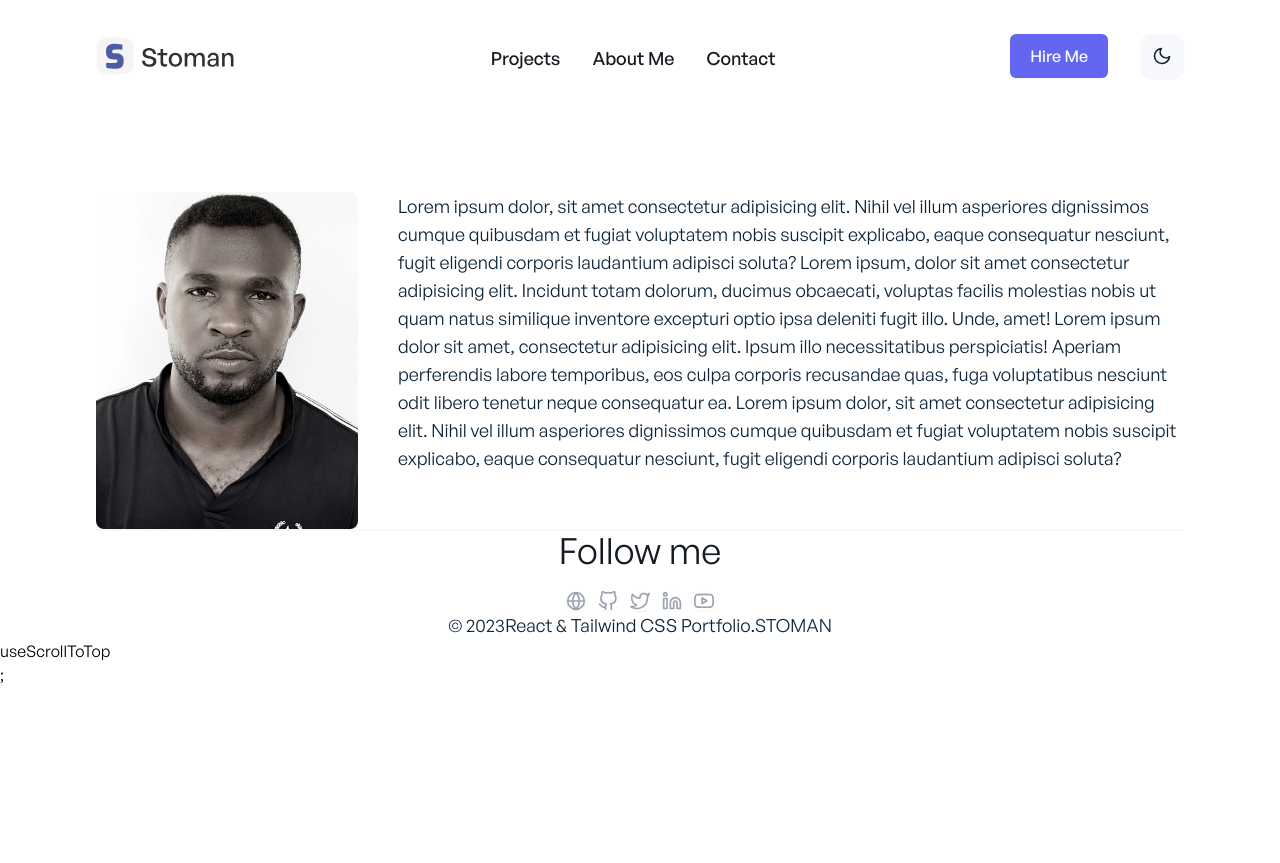
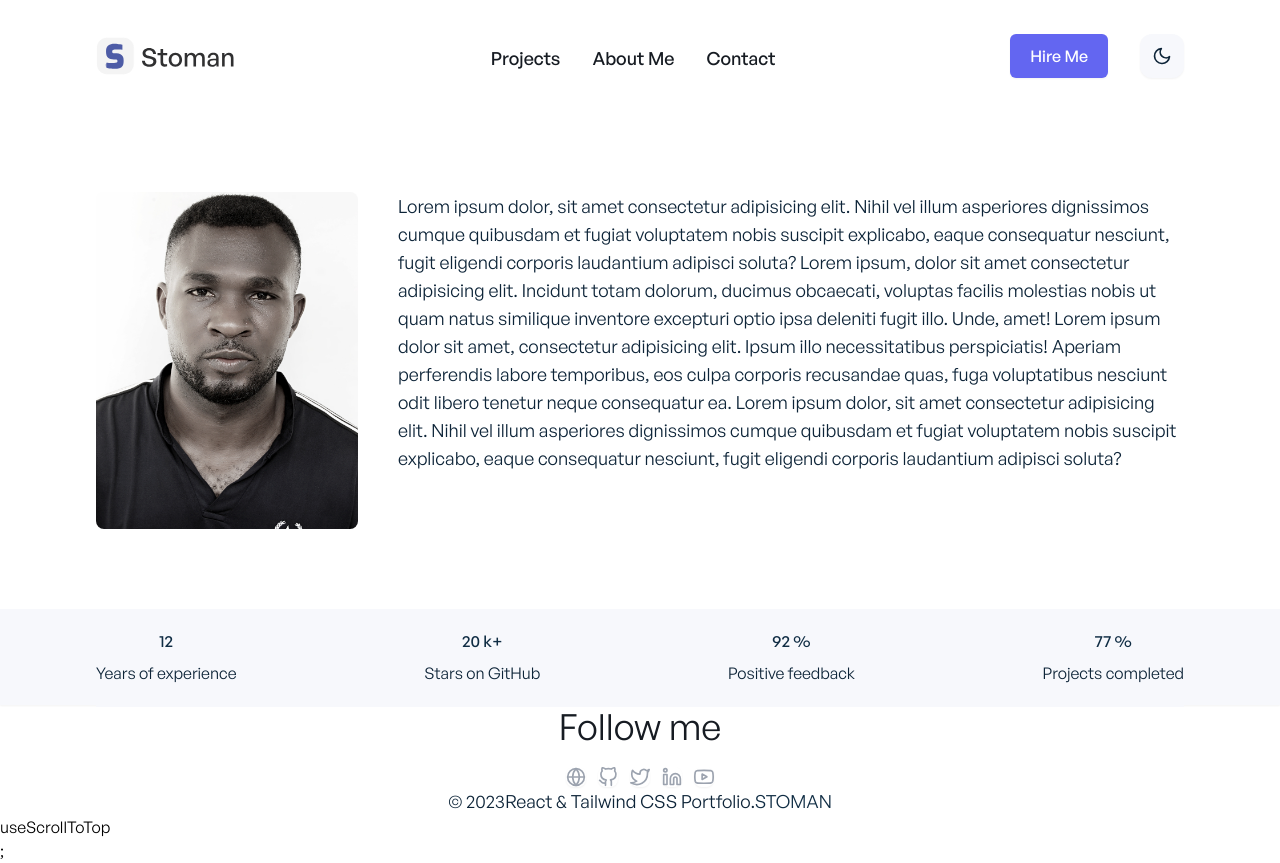
Before and after one commit to chingsley/porfolio_website_3, a React (Create React App) app: page /about in a window 1280 px wide. Before the commit the page ends 800 px from the top, so only its background shows below. Built offline with nearby package versions, Linux system fonts and the light colour scheme.

Commit message:
Implement component: AboutMeCounter

```diff
--- a/src/components/about/AboutCounter.tsx
+++ b/src/components/about/AboutCounter.tsx
@@ -1,8 +1,40 @@
-import React from 'react';
+import { useCountUp } from 'react-countup';
+import CounterItem from './CounterItem';
 
 const AboutCounter = () => {
+  useCountUp({ ref: 'experienceCounter', end: 12, duration: 2 });
+  useCountUp({ ref: 'githubStarsCounter', end: 20, duration: 2 });
+  useCountUp({ ref: 'feedbackCounter', end: 92, duration: 2 });
+  useCountUp({ ref: 'projectsCounter', end: 77, duration: 2 });
+
   return (
-    <div>AboutCounter</div>
+    <div className="mt-10 sm:mt-20 bg-primary-light dark:bg-ternary-dark shadow-sm">
+      <div className="font-general-medium container mx-auto py-40 block sm:flex sm:justify-between items-center custom-band">
+        <CounterItem
+          title="Years of experience"
+          counter={<span id="experienceCounter" />}
+          measurement=""
+        />
+
+        <CounterItem
+          title="Stars on GitHub"
+          counter={<span id="githubStarsCounter" />}
+          measurement="k+"
+        />
+
+        <CounterItem
+          title="Positive feedback"
+          counter={<span id="feedbackCounter" />}
+          measurement="%"
+        />
+
+        <CounterItem
+          title="Projects completed"
+          counter={<span id="projectsCounter" />}
+          measurement="%"
+        />
+      </div>
+    </div>
   );
 };
 
--- a/src/css/main.css
+++ b/src/css/main.css
@@ -1249,3 +1249,8 @@ video {
   width: 20rem;
   height: 20rem;
 }
+
+.custom-band {
+  padding-top: 20px;
+  padding-bottom: 20px;
+}
--- a/src/pages/AboutMe.tsx
+++ b/src/pages/AboutMe.tsx
@@ -1,12 +1,13 @@
 import { useState } from 'react';
 import { motion } from 'framer-motion';
 import { aboutMe as aboutMeText } from '../data';
-import { AboutMeBio } from '../components';
+import { AboutCounter, AboutMeBio } from '../components';
 
 
 const AboutMe = () => {
   const [aboutMe, setAboutMe] = useState(aboutMeText);
   return (
+    <>
       <motion.div
         initial={{ opacity: 0 }}
         animate={{ opacity: 1 }}
@@ -15,6 +16,16 @@ const AboutMe = () => {
       >
         <AboutMeBio />
       </motion.div>
+
+      {/** Counter without paddings */}
+      <motion.div
+        initial={{ opacity: 0 }}
+        animate={{ opacity: 1 }}
+        exit={{ opacity: 0 }}
+      >
+        <AboutCounter />
+      </motion.div>
+    </>
   );
 };
 
```
Lines whose indentation alone changed are shown as unchanged.
